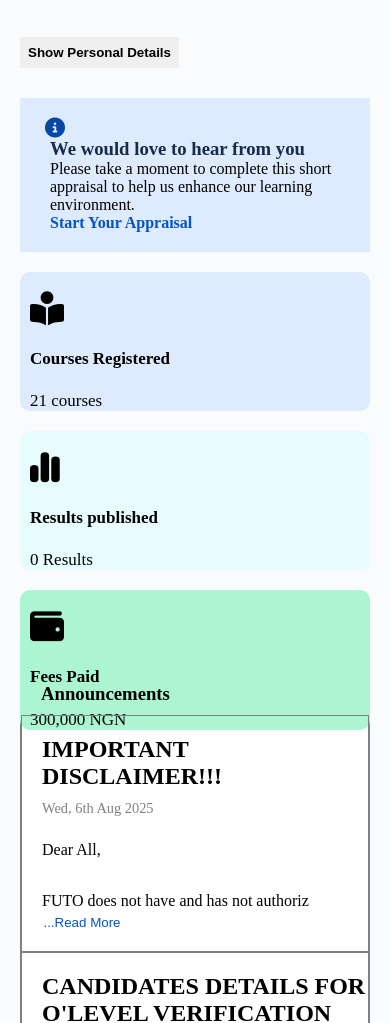
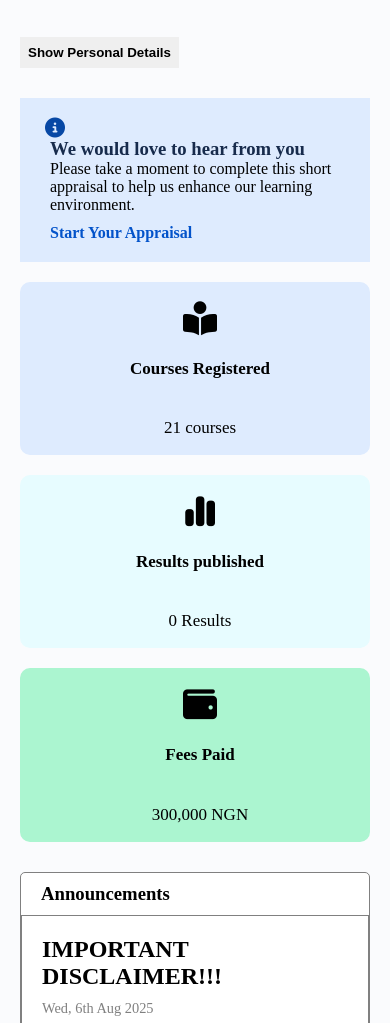
Before and after one commit to Jeruelrichard/FUTOPORTALCLONE, a plain HTML site: page index.html in a window 390 px wide. Shown: the part 83-1106 px from the top of the page. Drawn offline with Linux system fonts and the light colour scheme.

Commit message:
phone responsive

```diff
--- a/style.css
+++ b/style.css
@@ -338,7 +338,7 @@ main {
   min-height: 100px;
 }
 
-.hero #fbContent h3, p, a {
+.hero #fbContent h3, #fbContent p, #fbContent a {
   margin: 0 auto auto 10px;
 }
 
@@ -377,7 +377,7 @@ main {
   border-radius: 10px;
 }
 
-.card-container .card h4, p {
+.card-container .card h4, .card-container .card p {
   margin-left: 10px;
 }
 
@@ -621,8 +621,16 @@ header .logo p{
   display: none;
 }
 
+.hero #fbContent a {
+  margin-top: 10px;
+}
+
 .card-container {
   flex-direction: column;
+}
+
+.card-container .card {
+  align-items: center;
 }
 
 .hero {
@@ -630,7 +638,7 @@ header .logo p{
 }
 
 .hero2 {
-  margin-top: 230px;
+  margin-top: 420px;
   margin-bottom: 50px;
 }
 }
```
Also changed, not shown: index.html (+3 -3 lines).
